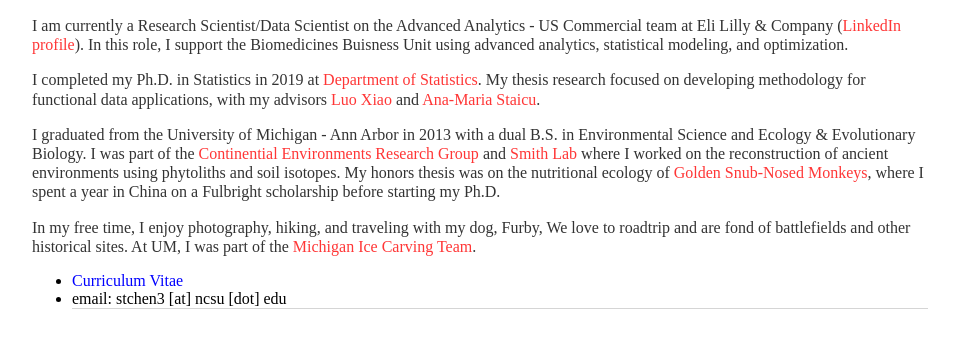
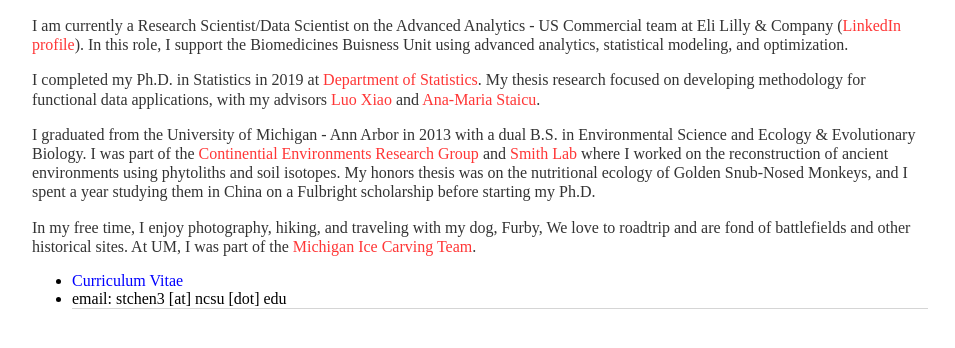
Before and after one commit to stchen3/stchen3.github.io, a Jekyll site: the page built from index.html, in a window 1280 px wide, cut to the strip 476-824 px from the top of the page. Shown: the whole strip, without its empty margins (160-1115 px from the left). Built offline with Jekyll 4.4.1, drawn with Linux system fonts in a browser that asks for light colours.

Commit message:
Update index.html

```diff
--- a/index.html
+++ b/index.html
@@ -30,8 +30,8 @@
 			I graduated from the University of Michigan - Ann Arbor in 2013 with a dual B.S. in Environmental Science and Ecology & Evolutionary Biology.
 			I was part of the <a href="http://www.earth.lsa.umich.edu/~nsheldon/" target="blank"><font color=#FF3636>Continential Environments Research Group</font></a> and
 <a href="hhttps://sites.lsa.umich.edu/sysmith-lab/" target="blank"><font color=#FF3636>Smith Lab</font></a> where I worked on the reconstruction of ancient environments using phytoliths and soil isotopes.
-			My honors thesis was on the nutritional ecology of <a href="https://en.wikipedia.org/wiki/Golden_snub-nosed_monkey" target="blank"><font color=#FF3636>Golden Snub-Nosed Monkeys</font></a>,
-			where I spent a year in China on a Fulbright scholarship before starting my Ph.D.
+			My honors thesis was on the nutritional ecology of Golden Snub-Nosed Monkeys,
+			and I spent a year studying them in China on a Fulbright scholarship before starting my Ph.D.
     		</p>
 
     		<p>
```
